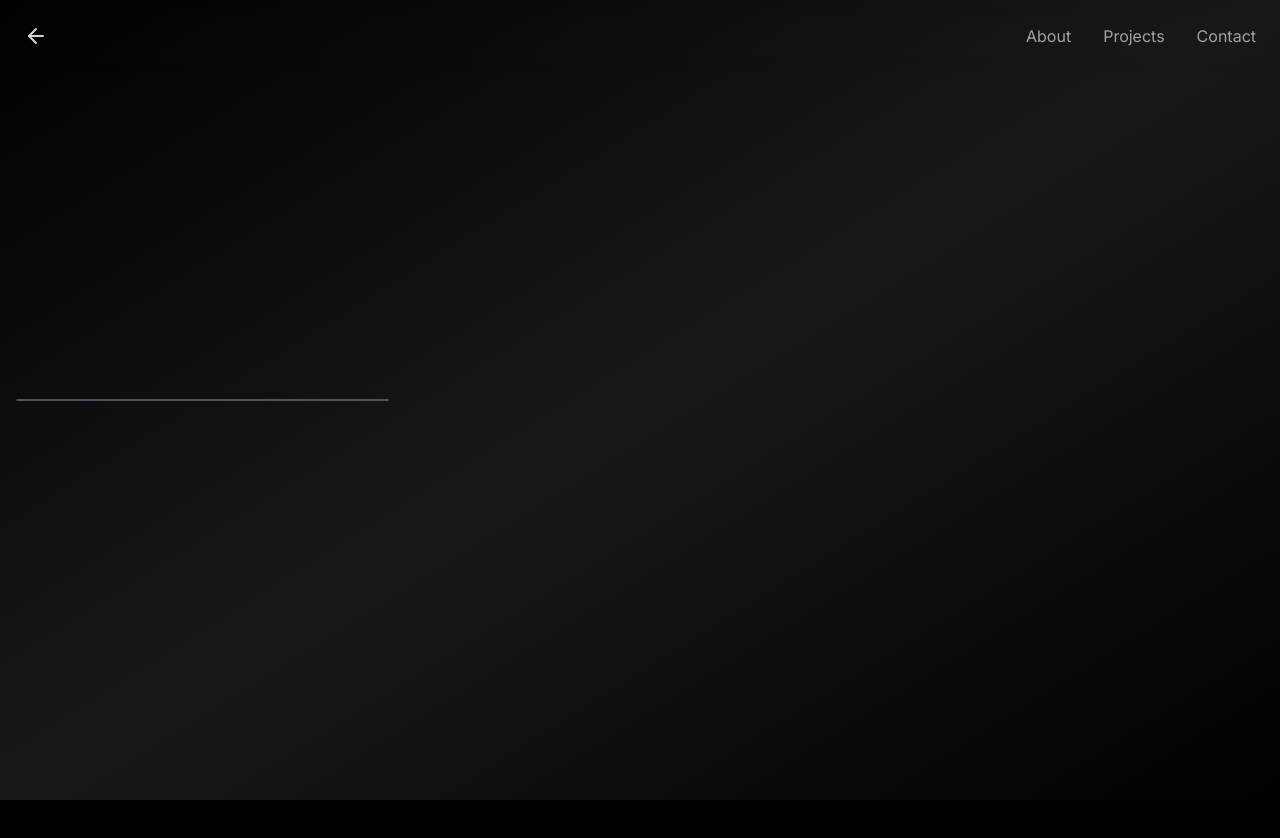
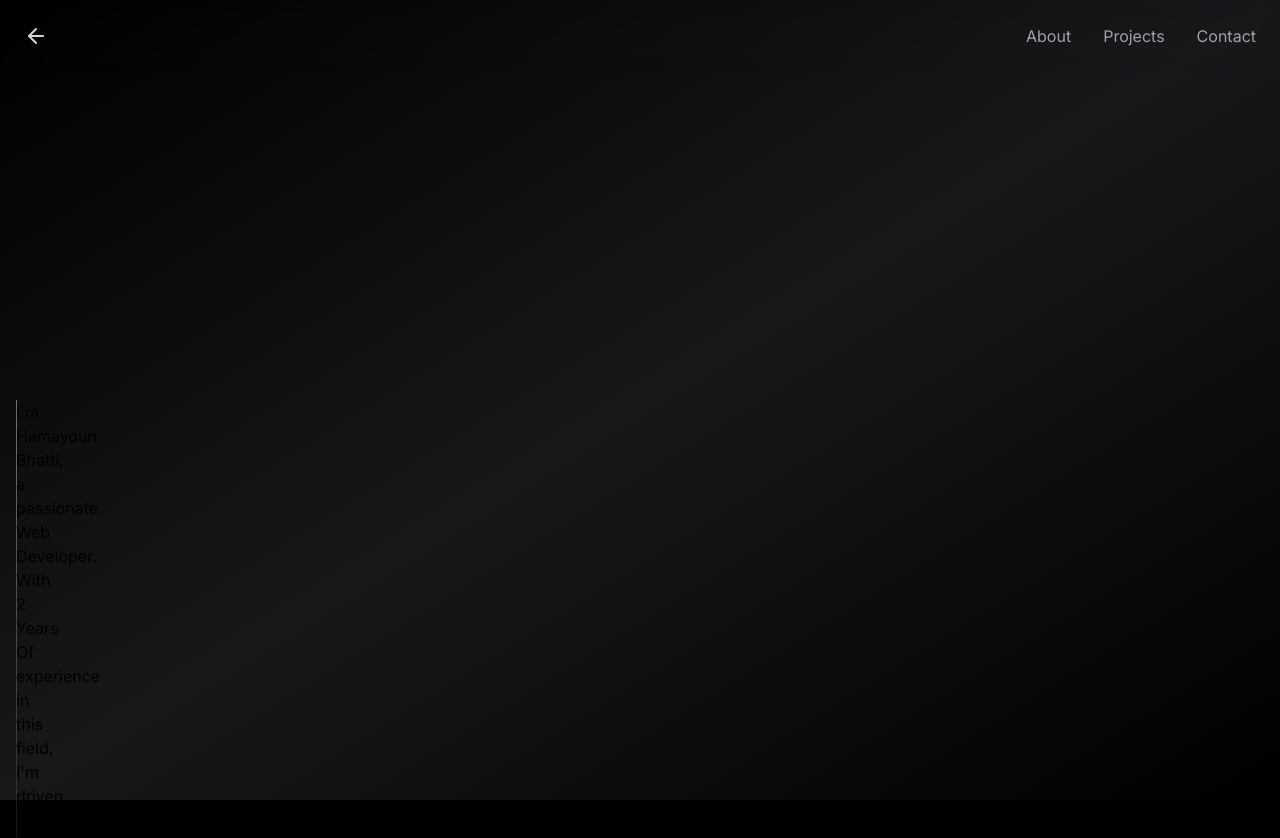
Before and after one commit to HamayounBhatti/nextjs-portfolio-pageview-counter, a Next.js app: page /about in a window 1280 px wide. Shown: the top 838 px of the page. Before the commit the page ends 800 px from the top, so only its background shows below. Built offline with nearby package versions, Linux system fonts and the light colour scheme; no server answers; what tailwindcss-debug-screens would draw is missing.

Commit message:
Update page.tsx

```diff
--- a/app/about/page.tsx
+++ b/app/about/page.tsx
@@ -10,13 +10,9 @@ export default function Example() {
             <Navigation />
             <div className="container flex items-center justify-center min-h-screen px-4 mx-auto">
                 <div className="grid w-full grid-cols-1 gap-8 mx-auto mt-32 sm:mt-0 sm:grid-cols-3 lg:gap-16">
-
-                        <Card>
                             <p className="absolute w-px h-2/3 bg-gradient-to-b from-zinc-500 via-zinc-500/50 to-transparent">
                                 I'm Hamayoun Bhatti, a passionate Web Developer. With 2 Years Of experience in this field, I'm driven by a relentless pursuit of excellence. I thrive on challenges and am inspired by the potential to solve problems, innovate, and create meaningful solutions, and my work reflects my dedication to contribute to sustainable design solutions that benefit society. Explore my portfolio to see how I bring creativity and expertise to every project. Let's connect and collaborate to make great things happen!
                             </p>
-                        </Card>
-
                 </div>
             </div>
         </div>
```
